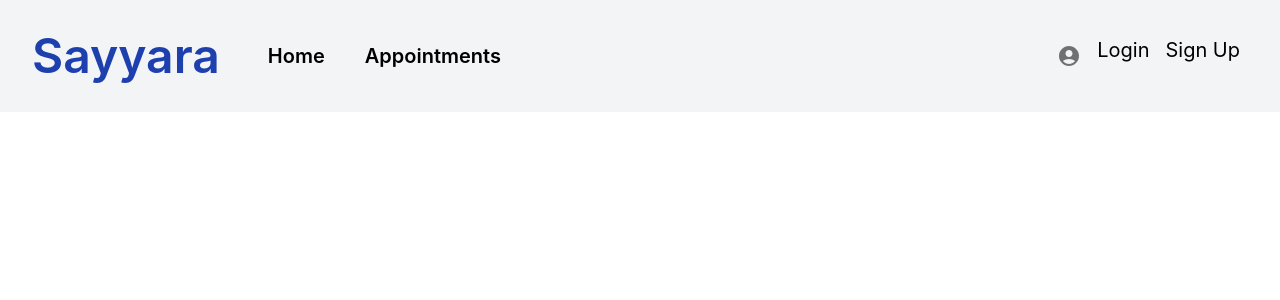
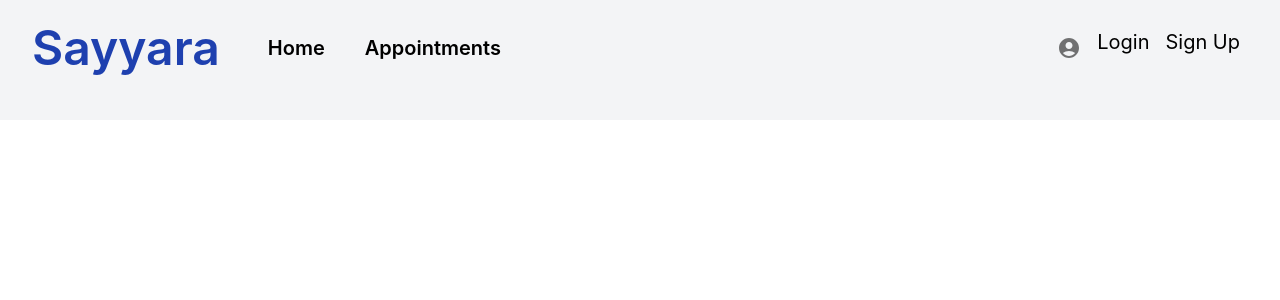
Before and after one commit to csc301-fall-2022/team-project-16-sayyara-m, a React (Create React App) app in the folder frontend/: page /profile in a window 1280 px wide. Shown: the top 300 px of the page. Built offline with nearby package versions, Linux system fonts and the light colour scheme.

Commit message:
added padding to nav

```diff
--- a/frontend/src/components/Navbar.tsx
+++ b/frontend/src/components/Navbar.tsx
@@ -39,7 +39,7 @@ const WebNavMap = () => {
 const Navbar = () => {
     return (
         <Disclosure as="nav" className="flex flex-col sm:flex-row items-center bg-gray-100 w-full px-4 sm:px-6 \
-        sm:py-6 md:py-8 md:px-8">
+        pt-6 pb-12 md:px-8">
             <Disclosure.Button className="sm:hidden">Dash</Disclosure.Button>
             <div className='text-xl sm:pr-6 sm:text-3xl md:text-5xl font-semibold text-blue-800 self-center sm:justify-start'>
                 Sayyara  {/* We could put a logo here instead */}
```
